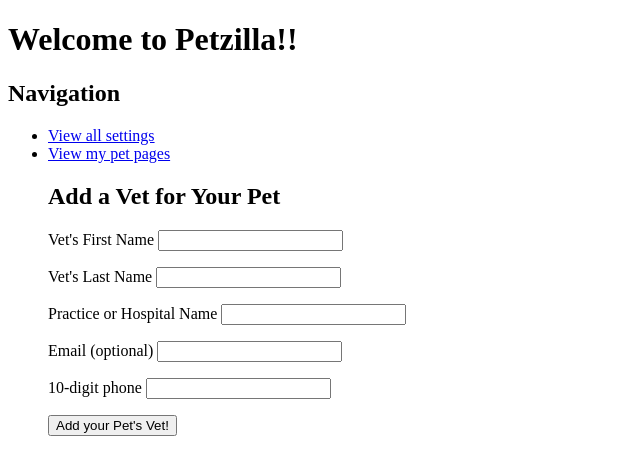
After one commit to AlyssaWH/Petzilla, a Flask app: template Templates/add-vet.html in a window 1280 px wide. The commit adds this page. Shown: the top 475 px of the page, without its empty margins (0-640 px from the left). Run offline with Flask 2, Linux system fonts and the light colour scheme; the template is opened without the code that fills it, so the values that code supplies are empty.

Commit message:
add-vet is up but not routing correctly

```diff
--- /dev/null
+++ b/Templates/add-vet.html
@@ -0,0 +1,41 @@
+{% extends 'base.html' %}
+{% block title %}Petzilla - Add Your Pet's Vet{% endblock %}
+
+{% block body %}
+  <h1>Welcome to Petzilla!!</h1>
+
+  <h2>Navigation</h2>
+  <ul>
+    <li><a href="/settings">View all settings</a></li>
+    <li><a href="/pets">View my pet pages</a></li>
+
+
+  <h2>Add a Vet for Your Pet</h2>
+  <form action="/pets/{{pet.pet_id}}/add-vet" method='POST'>
+    <input type="hidden" id="pet_id" name="pet_id" value={{pet.pet_id}}>
+    <p>
+      Vet's First Name <input type="text" name="vet-fname">
+    </p>
+
+    <p>
+      Vet's Last Name <input type="text" name="vet-lname">
+    </p>
+
+    <p>
+        Practice or Hospital Name <input type="text" name="practice-name">
+      </p>
+      <p>
+        Email (optional) <input type="text" name="email">
+      </p>
+      <p>
+        10-digit phone <input type="text" name="phone">
+      </p>
+
+    <p>
+      <input type="submit" value="Add your Pet's Vet!">
+    </p>
+  </form>
+
+
+
+{% endblock %}
--- a/Templates/pet_details.html
+++ b/Templates/pet_details.html
@@ -4,11 +4,14 @@
 
 {% block body %}
 <h1>{{ pet.name }}</h1>
+<h1>{{ vet.fname, vet.lname, vet.practice_name}}</h1>
+
 
 What would you like to do?
 
 Add a medicine
-Add vet info
+Add vet info -     <li><a href="/add-vet-landing">Add vet info</a></li>
+
 Add pharmacy info
 
 {% endblock %}
--- a/crud.py
+++ b/crud.py
@@ -81,6 +81,14 @@ email='null'):
 
     return vet
 
+def get_vet_by_pet_id(pet_id):
+    """Get a vet that a pet has."""
+    #return Vet.query.filter(Pet.pet_id == pet_id)
+    return Vet.query.get(pet_id)
+
+
+
+
 def create_pharmacy(pet_id, pharm_name, phone,
 email='null'):
     """Create and return a new pharmacy"""
--- a/server.py
+++ b/server.py
@@ -93,10 +93,36 @@ def show_pet(pet_id):
 
     pet = crud.get_pet_by_id(pet_id)
 
+    vet= crud.get_vet_by_pet_id(pet_id)
 
 
 
-    return render_template("pet_details.html", pet=pet)
+
+    return render_template("pet_details.html", pet=pet, vet=vet)
+
+@app.route("/pets/<pet_id>/add-vet", methods=['POST'])
+def add_a_vet(pet_id):
+    """Let user add a vet for a pet"""
+    pet_id = request.form.get("pet_id")
+    vet_fname = request.form.get("vet-fname")
+    vet_lname= request.form.get("vet-lname")
+    practice_name=request.form.get("practice-name")
+    email=request.form.get("email")
+    phone=request.form.get("phone")
+
+
+    crud.create_vet(pet_id, practice_name, phone, vet_fname, vet_lname, email)
+    flash("Vet created!  Adding to your pet's page")
+    return redirect ("/pets/<pet_id>")
+
+@app.route("/pets/<pet_id>/add-vet-landing")
+def show_vet_form(pet_id):
+    """Let user fill out the vet form"""
+    pet = crud.get_pet_by_id(pet_id)
+
+
+    return render_template("add-vet.html", pet=pet)
+
 
 
 
```
